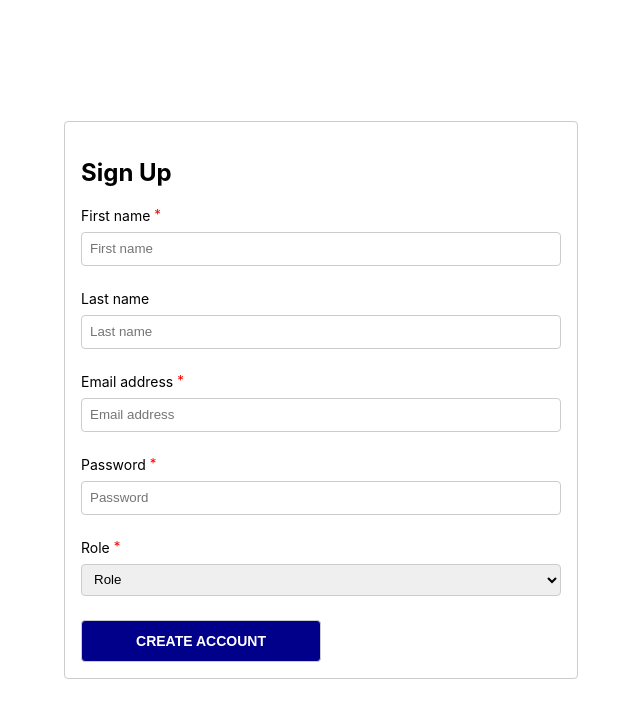
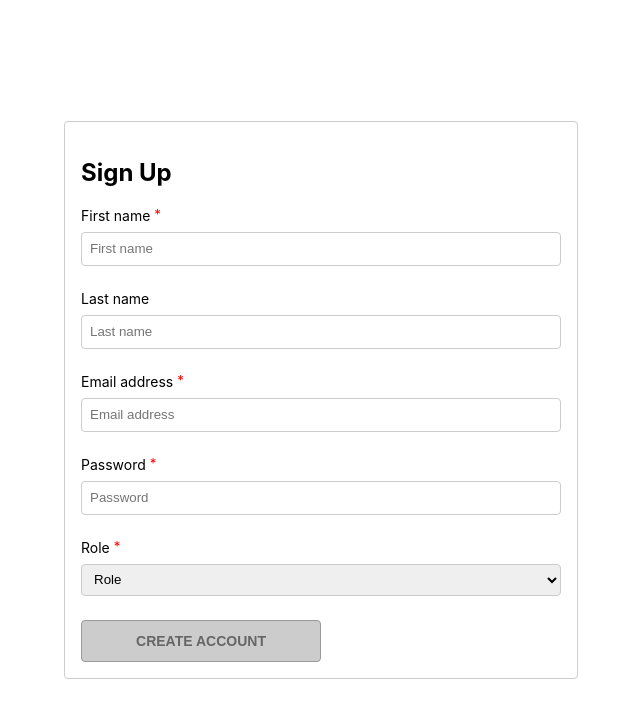
Before and after one commit to gpbaculio/CourseraAdvancedReactCourse, a React (Create React App) app: page / in a window 1280 px wide. Shown: the top 718 px of the page, without its empty margins (319-959 px from the left). Built offline with nearby package versions, Linux system fonts and the light colour scheme.

Commit message:
fix getIsFormValid validator + preventDefault on submit

```diff
--- a/src/App.tsx
+++ b/src/App.tsx
@@ -21,7 +21,16 @@ function App() {
 
   const getIsFormValid = () => {
     // Implement this function
-    return true;
+    if (
+      firstName &&
+      validateEmail(email) &&
+      password.value.length >= 8 &&
+      (role === "individual" || role === "business")
+    ) {
+      return true;
+    }
+
+    return false;
   };
 
   const clearForm = () => {
@@ -36,7 +45,8 @@ function App() {
     setRole("role");
   };
 
-  const handleSubmit = () => {
+  const handleSubmit = (e: React.FormEvent<HTMLFormElement>) => {
+    e.preventDefault();
     alert("Account created!");
     clearForm();
   };
```
